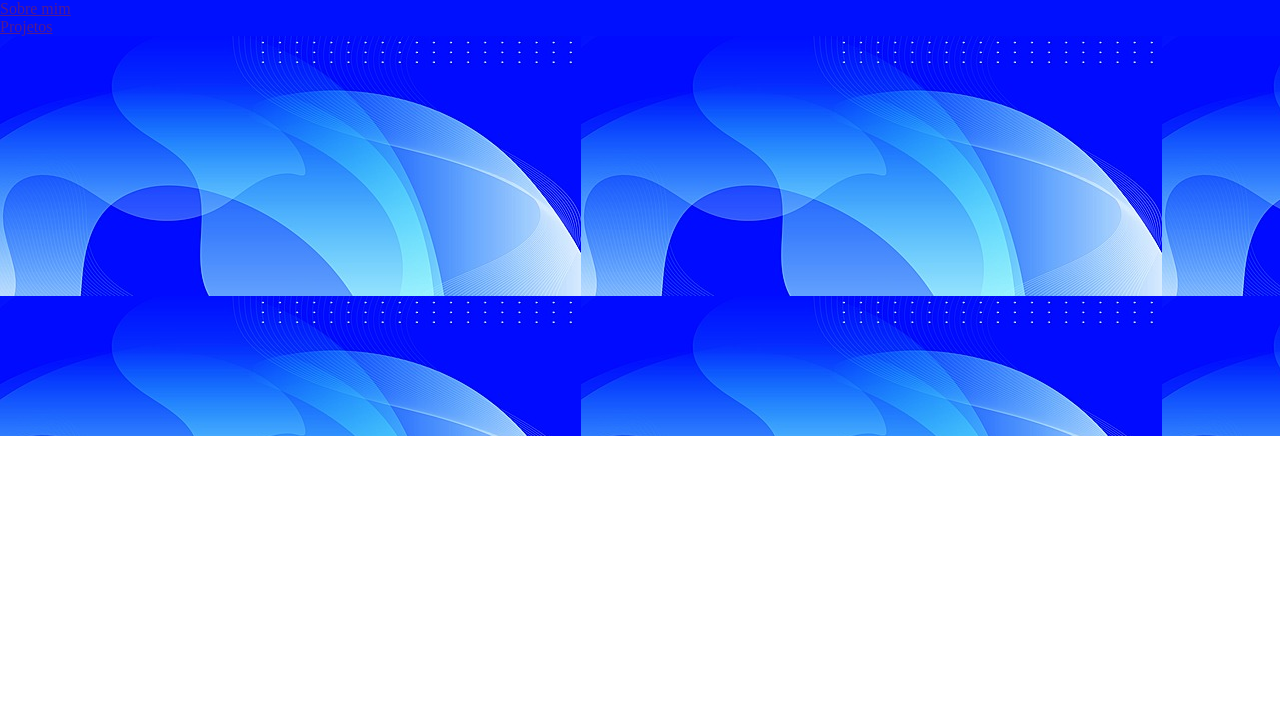
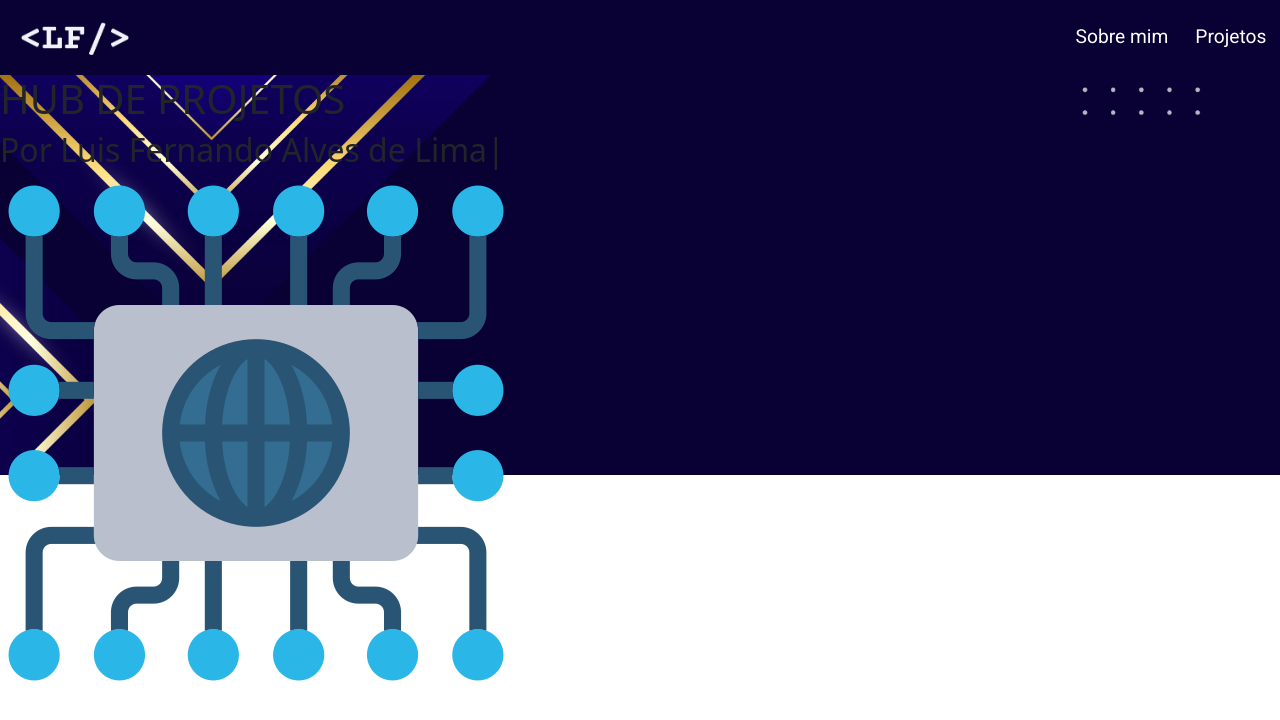
Before and after one commit to luisfernandoalima/hub-de-projetos, a plain HTML site: page index.html in a window 1280 px wide. Drawn offline with nearby package versions, Linux system fonts and the light colour scheme.

Commit message:
Criação do header

```diff
--- a/assets/css/header.css
+++ b/assets/css/header.css
@@ -1,8 +1,42 @@
+/* Fonte "Roboto" */
+@import url('https://fonts.googleapis.com/css2?family=Roboto:ital,wght@0,100;0,300;0,400;0,500;0,700;0,900;1,100;1,300;1,400;1,500;1,700;1,900&display=swap');
+:root{
+    /* Cores */
+    --AzulHeader: #090134;
+    /* Fontes */
+    --Roboto: "Roboto", sans-serif;
+}
+
 *{
     margin: 0px;
     padding: 0px;
 }
 
 header{
-    background-color: #0010FE;
+    background-color: var(--AzulHeader);
 }
+
+.myLogo{
+    width: 150px;
+}
+
+nav{
+    display: flex;
+    align-items: center;
+    justify-content: space-between;
+}
+
+nav ul{
+    width: 250px;
+    margin-bottom: 0px;
+    display: flex;
+    align-items: center;
+    justify-content: space-around;
+}
+
+nav a{
+    color: #fff;
+    text-decoration: none;
+    font-size: 1.2em;
+    font-family: var(--Roboto);
+}
--- a/assets/css/main.css
+++ b/assets/css/main.css
@@ -1,4 +1,5 @@
 .inicio{
-    background-image: url(../img/background-header.jpg);
     height: 400px;
+    background: var(--AzulHeader) url(../img/headerBG.png) right top no-repeat fixed;
+    background-size: cover;
 }
--- a/index.html
+++ b/index.html
@@ -1,16 +1,25 @@
 <!DOCTYPE html>
 <html lang="pt-br">
+
 <head>
     <meta charset="UTF-8">
     <meta name="viewport" content="width=device-width, initial-scale=1.0">
     <title>Hub de projetos</title>
+    <!-- Bootstrap -->
+    <link href="https://cdn.jsdelivr.net/npm/bootstrap@5.3.3/dist/css/bootstrap.min.css" rel="stylesheet"
+        integrity="sha384-QWTKZyjpPEjISv5WaRU9OFeRpok6YctnYmDr5pNlyT2bRjXh0JMhjY6hW+ALEwIH" crossorigin="anonymous">
+    <!-- CSS -->
     <link rel="stylesheet" href="assets/css/header.css">
     <link rel="stylesheet" href="assets/css/main.css">
 </head>
+
 <body>
     <header>
         <nav>
-            <ul>
+            <a href="index.html">
+                <img src="assets/img/LF-logo.png" class="myLogo" alt="Minha logo">
+            </a>
+            <ul type="none">
                 <li><a href="">Sobre mim</a></li>
                 <li><a href="">Projetos</a></li>
             </ul>
@@ -18,11 +27,25 @@
     </header>
     <main>
         <section class="inicio">
+            <div class="inicio-content">
+                <div class="inicio-text">
+                    <h1>HUB DE PROJETOS</h1>
+                    <h2>Por Luis Fernando Alves de Lima<span>|</span></h2>
+                </div>
+                <img src="assets/img/hub-de-rede.png" alt="">
+            </div>
+        </section>
+        <section class="sobreMim">
 
         </section>
     </main>
     <footer>
 
     </footer>
+    <!-- Bootstrap -->
+    <script src="https://cdn.jsdelivr.net/npm/bootstrap@5.3.3/dist/js/bootstrap.bundle.min.js"
+        integrity="sha384-YvpcrYf0tY3lHB60NNkmXc5s9fDVZLESaAA55NDzOxhy9GkcIdslK1eN7N6jIeHz" crossorigin="anonymous">
+    </script>
 </body>
+
 </html>
```
Also changed, not shown: assets/img/LF-logo.png (added), assets/img/headerBG.png (added), assets/img/hub-de-rede.png (added).
